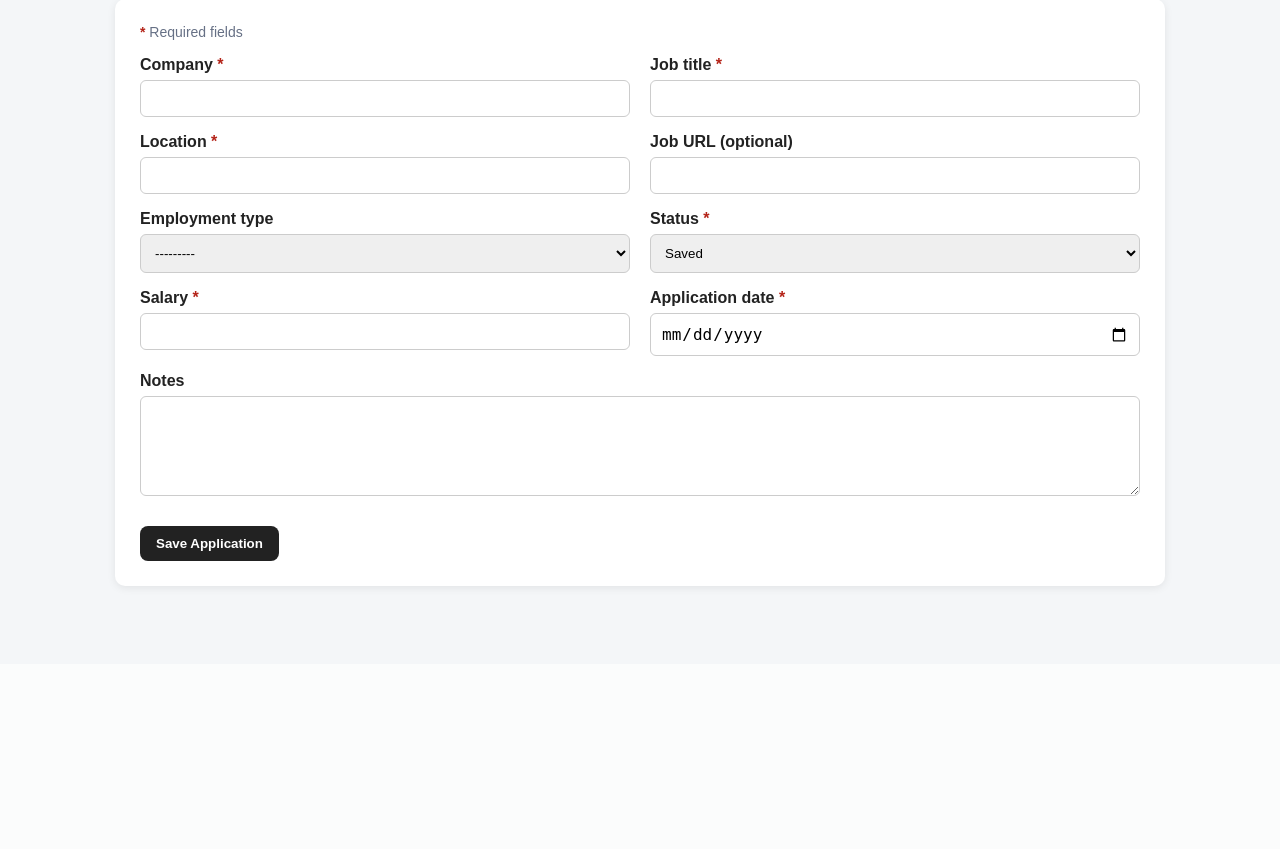
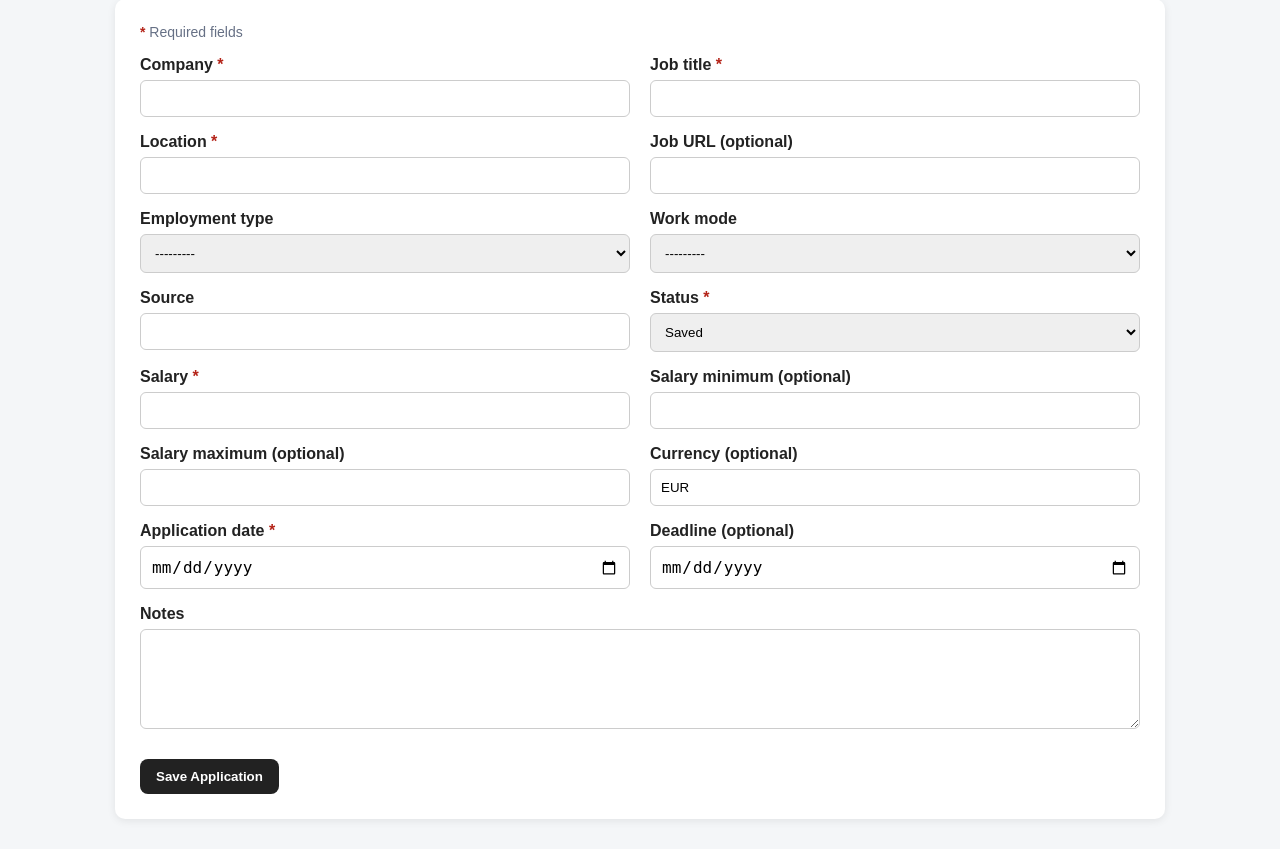
Before and after one commit to AwaisAli-dotcom/job-application-tracker, a Django app: page /add/ in a window 1280 px wide. Shown: the part 136-985 px from the top of the page. Before the commit the page ends 726 px from the top, so only its background shows below. Run offline with Django 5.2, Linux system fonts and the light colour scheme; the visitor is signed in with stand-in values (Sample User, id 1).

Commit message:
Add richer application fields

```diff
--- a/application/forms.py
+++ b/application/forms.py
@@ -13,17 +13,28 @@ class JobApplicationForm(forms.ModelForm):
             'location',
             'job_url',
             'employment_type',
+            'work_mode',
+            'source',
             'status',
             'salary',
+            'salary_min',
+            'salary_max',
+            'currency',
             'application_date',
+            'deadline',
             'notes',
         ]
         labels = {
             'job_url': 'Job URL (optional)',
+            'salary_min': 'Salary minimum (optional)',
+            'salary_max': 'Salary maximum (optional)',
+            'currency': 'Currency (optional)',
+            'deadline': 'Deadline (optional)',
         }
         widgets = {
             'job_url': forms.TextInput(),
             'application_date': forms.DateInput(attrs={'type': 'date'}),
+            'deadline': forms.DateInput(attrs={'type': 'date'}),
         }
         error_messages = {
             'company': {
@@ -54,6 +65,8 @@ class JobApplicationForm(forms.ModelForm):
         self.fields['location'].required = True
         self.fields['salary'].required = True
         self.fields['application_date'].required = True
+        self.fields['currency'].required = False
+        self.fields['currency'].initial = 'EUR'
 
     def clean_company(self):
         company = self.cleaned_data.get('company', '').strip()
@@ -86,6 +99,35 @@ class JobApplicationForm(forms.ModelForm):
             raise forms.ValidationError('Application date cannot be in the future.')
 
         return application_date
+
+    def clean_currency(self):
+        currency = self.cleaned_data.get('currency', '').strip().upper()
+
+        return currency or 'EUR'
+
+    def clean(self):
+        cleaned_data = super().clean()
+        salary_min = cleaned_data.get('salary_min')
+        salary_max = cleaned_data.get('salary_max')
+        application_date = cleaned_data.get('application_date')
+        deadline = cleaned_data.get('deadline')
+
+        if salary_min is not None and salary_min < 0:
+            self.add_error('salary_min', 'Salary minimum cannot be negative.')
+
+        if salary_max is not None and salary_max < 0:
+            self.add_error('salary_max', 'Salary maximum cannot be negative.')
+
+        valid_salary_min = salary_min is not None and salary_min >= 0
+        valid_salary_max = salary_max is not None and salary_max >= 0
+
+        if valid_salary_min and valid_salary_max and salary_max < salary_min:
+            self.add_error('salary_max', 'Salary maximum must be greater than or equal to salary minimum.')
+
+        if application_date and deadline and deadline < application_date:
+            self.add_error('deadline', 'Deadline cannot be before the application date.')
+
+        return cleaned_data
 
 
 class InterviewForm(forms.ModelForm):
--- a/application/models.py
+++ b/application/models.py
@@ -19,6 +19,12 @@ class JobApplication(models.Model):
         ('part_time', 'Part-time'),
         ('internship', 'Internship'),
         ('contract', 'Contract'),
+        ('remote', 'Remote'),
+    ]
+
+    WORK_MODE_CHOICES = [
+        ('onsite', 'On-site'),
+        ('hybrid', 'Hybrid'),
         ('remote', 'Remote'),
     ]
 
@@ -46,6 +52,17 @@ class JobApplication(models.Model):
         blank=True
     )
 
+    work_mode = models.CharField(
+        max_length=20,
+        choices=WORK_MODE_CHOICES,
+        blank=True
+    )
+
+    source = models.CharField(
+        max_length=80,
+        blank=True
+    )
+
     status = models.CharField(
         max_length=20,
         choices=STATUS_CHOICES,
@@ -57,7 +74,31 @@ class JobApplication(models.Model):
         blank=True
     )
 
+    salary_min = models.DecimalField(
+        max_digits=12,
+        decimal_places=2,
+        null=True,
+        blank=True
+    )
+
+    salary_max = models.DecimalField(
+        max_digits=12,
+        decimal_places=2,
+        null=True,
+        blank=True
+    )
+
+    currency = models.CharField(
+        max_length=3,
+        default='EUR'
+    )
+
     application_date = models.DateField(
+        null=True,
+        blank=True
+    )
+
+    deadline = models.DateField(
         null=True,
         blank=True
     )
```
Also changed, not shown: application/templates/application/application_detail.html (+31 -0 lines), application/tests.py (+53 -0 lines), application/migrations/0005_jobapplication_currency_jobapplication_deadline_and_more.py (added).
